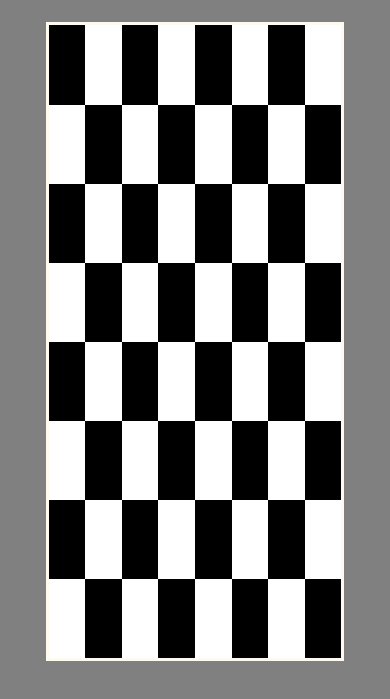
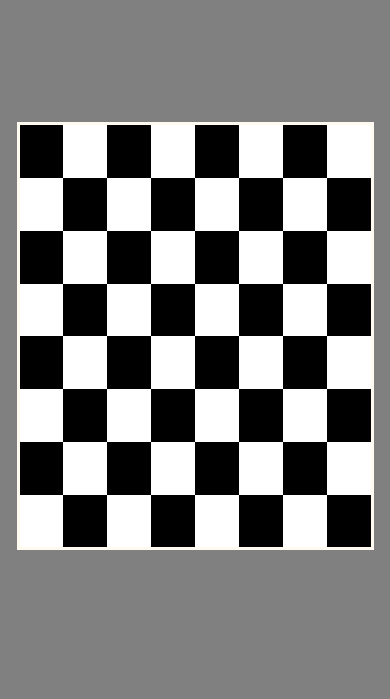
Before and after one commit to Callumacourt/knightTravails, a website built with webpack: page dist/index.html in a window 390 px wide. Shown: the part 81-780 px from the top of the page. Built offline with nearby package versions, Linux system fonts and the light colour scheme.

Commit message:
Final commit, added  mobile styling

```diff
--- a/src/style.css
+++ b/src/style.css
@@ -57,3 +57,15 @@ span {
   color: white;
   margin-left: 2px;
 }
+
+@media screen and (max-width: 480px) {
+  .chessboardContainer {
+    height: 50vh;
+    width: 90vw;
+  }
+  body {
+    height: 100vh;
+    display: grid;
+    grid-template-rows: 6fr 1fr;
+  }
+}
```
Also changed, not shown: src/game.js (+0 -7 lines).
